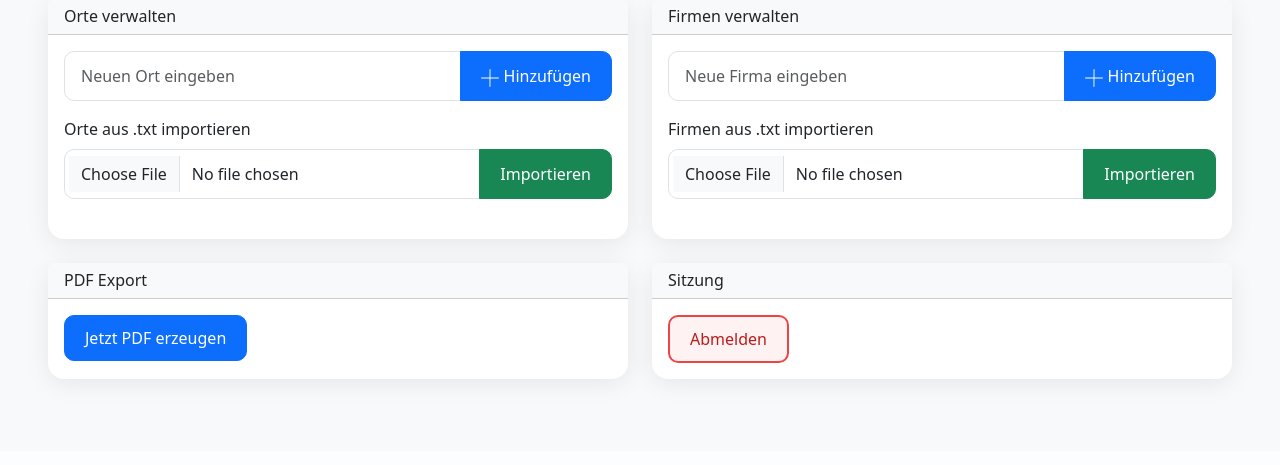
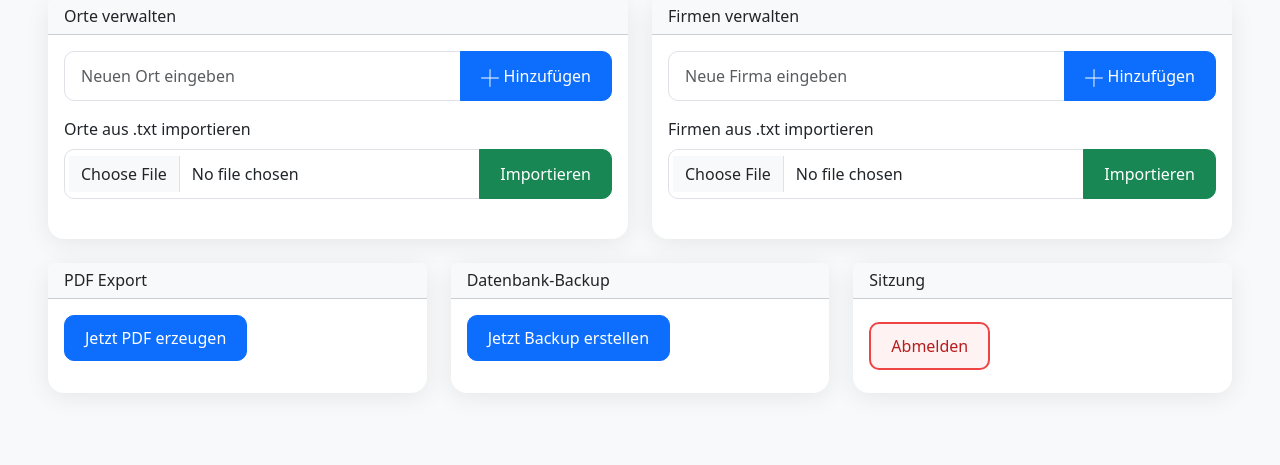
Before and after one commit to 27stefan05/ae-app, a Flask app: template templates/einstellungen.html in a window 1280 px wide. Shown: the part 430-895 px from the top of the page. Before the commit the page ends 816 px from the top, so only its background shows below. Run offline with Flask 3, Linux system fonts and the light colour scheme; the template is opened without the code that fills it, so the values that code supplies are empty; some libraries are stand-ins or nearby versions.

Commit message:
Automatisches taegliches Datenbank-Backup (lokal + externe SSD)
Bisher gab es keinerlei Sicherung der eigentlichen Datenbank
(instance/scheine.db) - nur der taegliche PDF-Export. Bei Datenverlust
(Plattendefekt, versehentliches Loeschen, korrupte Datei) waeren alle
Arbeitsscheine unwiederbringlich weg.

Neuer taeglicher Scheduler-Job (03:00 Uhr) sichert die Datenbank ueber
SQLites eingebaute Backup-API (sicher auch bei gleichzeitigem
Schreibzugriff, im Gegensatz zu einer einfachen Dateikopie) nach
instance/backups/. Ist eine externe SSD ueber BACKUP_DIR in der .env
konfiguriert, wird zusaetzlich dorthin kopiert. Alte Backups (>30 Tage)
werden automatisch aufgeraeumt, an beiden Orten unabhaengig voneinander.
Fehlt die externe SSD gerade (nicht angeschlossen), wird das lokale
Backup trotzdem erstellt statt den Job abstuerzen zu lassen.

Zusaetzlich ein manueller "Jetzt Backup erstellen"-Button in den
Einstellungen, analog zum bestehenden PDF-Export-Button.

Nebenbei ein Test-Isolationsproblem behoben: Flask-SQLAlchemy cached
seine Datenbankverbindung beim App-Start und ignoriert spaetere
Aenderungen an SQLALCHEMY_DATABASE_URI. Der Versuch, in der Test-Fixture
auf eine temporaere Datenbank umzuschalten, griff dadurch nie - Tests
liefen unbemerkt gegen die echte instance/scheine.db (abgesichert durch
drop_all()/create_all() vor jedem Test). Das ist fuer die bisherigen
Tests unproblematisch, musste fuer die neuen Backup-Tests aber beruecksichtigt
werden, da diese direkt mit der Datei auf der Platte arbeiten.

Co-Authored-By: Claude Sonnet 5 <noreply@anthropic.com>
Claude-Session: https://claude.ai/code/session_016dunqDh9dX4hmK4jpUs7R9

```diff
--- a/app.py
+++ b/app.py
@@ -4,10 +4,12 @@ from sqlalchemy import func
 from sqlalchemy.exc import IntegrityError
 from flask_migrate import Migrate
 from werkzeug.security import generate_password_hash, check_password_hash
-from datetime import datetime, timezone
+from datetime import datetime, timezone, timedelta
 import os
 import atexit
 import secrets
+import sqlite3
+import shutil
 from dotenv import load_dotenv
 from apscheduler.schedulers.background import BackgroundScheduler
 from reportlab.lib import colors
@@ -20,6 +22,9 @@ load_dotenv()
 app = Flask(__name__)
 app.config['SQLALCHEMY_DATABASE_URI'] = 'sqlite:///' + os.path.join(app.instance_path, 'scheine.db')
 app.config['SQLALCHEMY_TRACK_MODIFICATIONS'] = False
+
+BACKUP_DIR = os.environ.get('BACKUP_DIR')
+BACKUP_RETENTION_DAYS = 30
 
 os.makedirs(app.instance_path, exist_ok=True)
 secret_key_path = os.path.join(app.instance_path, 'secret_key.txt')
@@ -540,9 +545,74 @@ def generate_pdf():
     doc.build(elements)
     return filename
 
+# ===================== BACKUP =====================
+def get_db_path():
+    uri = app.config['SQLALCHEMY_DATABASE_URI']
+    prefix = 'sqlite:///'
+    return uri[len(prefix):] if uri.startswith(prefix) else None
+
+def cleanup_old_backups(directory):
+    cutoff = datetime.now() - timedelta(days=BACKUP_RETENTION_DAYS)
+    for name in os.listdir(directory):
+        if name.startswith('scheine_') and name.endswith('.db'):
+            path = os.path.join(directory, name)
+            try:
+                if datetime.fromtimestamp(os.path.getmtime(path)) < cutoff:
+                    os.remove(path)
+            except OSError:
+                pass
+
+def backup_database():
+    db_path = get_db_path()
+    if not db_path or not os.path.exists(db_path):
+        return {'local': None, 'external': False, 'external_error': None}
+
+    backup_dir = os.path.join(os.path.dirname(db_path), 'backups')
+    os.makedirs(backup_dir, exist_ok=True)
+    filename = f"scheine_{datetime.now().strftime('%Y-%m-%d_%H%M%S')}.db"
+    local_path = os.path.join(backup_dir, filename)
+
+    source = sqlite3.connect(db_path)
+    dest = sqlite3.connect(local_path)
+    with dest:
+        source.backup(dest)
+    source.close()
+    dest.close()
+    cleanup_old_backups(backup_dir)
+
+    external_ok = False
+    external_error = None
+    if BACKUP_DIR:
+        if os.path.isdir(BACKUP_DIR):
+            try:
+                shutil.copy2(local_path, os.path.join(BACKUP_DIR, filename))
+                cleanup_old_backups(BACKUP_DIR)
+                external_ok = True
+            except OSError as e:
+                external_error = str(e)
+        else:
+            external_error = f"Backup-Verzeichnis {BACKUP_DIR} nicht erreichbar"
+
+    return {'local': local_path, 'external': external_ok, 'external_error': external_error}
+
+@app.route('/backup_now', methods=['POST'])
+def backup_now():
+    guard = require_login()
+    if guard:
+        return guard
+    result = backup_database()
+    if not result['local']:
+        return jsonify({'error': 'Backup fehlgeschlagen: Datenbank nicht gefunden'}), 500
+    return jsonify({
+        'message': 'Backup erstellt',
+        'external': result['external'],
+        'external_error': result['external_error']
+    })
+
 # ===================== SCHEDULER =====================
 scheduler = BackgroundScheduler()
 scheduler.add_job(generate_pdf, 'cron', hour=18, minute=0)
+scheduler.add_job(backup_database, 'cron', hour=3, minute=0)
 scheduler.start()
 atexit.register(lambda: scheduler.shutdown() if scheduler.running else None)
 
--- a/templates/einstellungen.html
+++ b/templates/einstellungen.html
@@ -133,8 +133,8 @@
 
     <div class="row">
 
-        <!-- PDF Export + Abmelden nebeneinander -->
-        <div class="col-lg-6 mb-4">
+        <!-- PDF Export + Backup + Abmelden nebeneinander -->
+        <div class="col-lg-4 mb-4">
             <div class="card h-100">
                 <div class="card-header bg-light">
                     <h6 class="mb-0">PDF Export</h6>
@@ -148,7 +148,19 @@
             </div>
         </div>
 
-        <div class="col-lg-6 mb-4">
+        <div class="col-lg-4 mb-4">
+            <div class="card h-100">
+                <div class="card-header bg-light">
+                    <h6 class="mb-0">Datenbank-Backup</h6>
+                </div>
+                <div class="card-body">
+                    <button id="backupNowBtn" class="btn btn-primary">Jetzt Backup erstellen</button>
+                    <div id="backupResult" class="mt-3"></div>
+                </div>
+            </div>
+        </div>
+
+        <div class="col-lg-4 mb-4">
             <div class="card h-100">
                 <div class="card-header bg-light">
                     <h6 class="mb-0">Sitzung</h6>
@@ -276,5 +288,34 @@ document.getElementById('generatePdfBtn').addEventListener('click', function() {
             document.getElementById('pdfLink').style.display = 'block';
         });
 });
+
+document.getElementById('backupNowBtn').addEventListener('click', function() {
+    const btn = this;
+    const resultEl = document.getElementById('backupResult');
+    btn.disabled = true;
+    resultEl.innerHTML = '';
+
+    fetch('/backup_now', { method: 'POST' })
+        .then(res => res.json())
+        .then(data => {
+            if (data.error) {
+                resultEl.innerHTML = `<span class="text-danger">${data.error}</span>`;
+                return;
+            }
+            let html = '<span class="text-success">Lokales Backup erstellt.</span>';
+            if (data.external) {
+                html += '<br><span class="text-success">Auch auf externe SSD kopiert.</span>';
+            } else if (data.external_error) {
+                html += `<br><span class="text-warning">Externe SSD nicht gesichert: ${data.external_error}</span>`;
+            }
+            resultEl.innerHTML = html;
+        })
+        .catch(() => {
+            resultEl.innerHTML = '<span class="text-danger">Backup fehlgeschlagen.</span>';
+        })
+        .finally(() => {
+            btn.disabled = false;
+        });
+});
 </script>
 {% endblock %}
```
Also changed, not shown: tests/test_app.py (+75 -5 lines), 1 other file.
